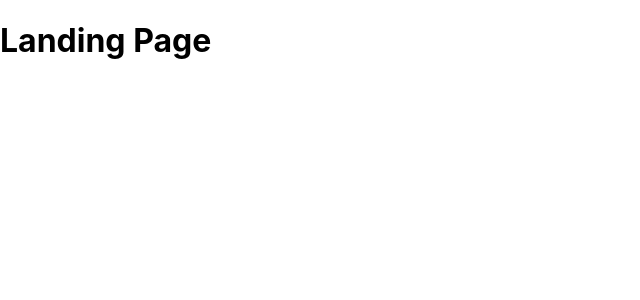
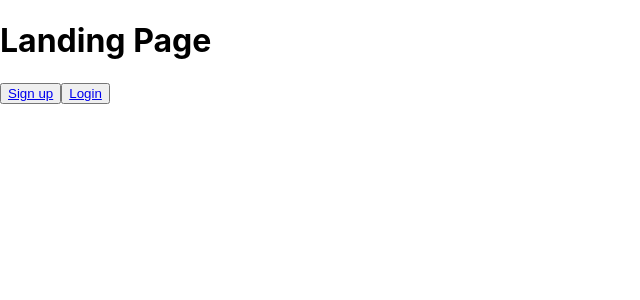
Before and after one commit to asiedusolo/LetXChat, a React (Create React App) app in the folder client/: page / in a window 1280 px wide. Shown: the top 300 px of the page, without its empty margins (0-640 px from the left). Built offline with nearby package versions, Linux system fonts and the light colour scheme.

Commit message:
adding sign up and login buttons to landing page

```diff
--- a/client/src/pages/landingPage/landingPage.js
+++ b/client/src/pages/landingPage/landingPage.js
@@ -1,12 +1,14 @@
-import React from 'react'
+import React from "react";
+import { Link } from 'react-router-dom'
 
 const LandingPage = () => {
-    return (
-        <div>
-            <h1>Landing Page</h1>
-        </div>
-    )
-}
+  return (
+    <div>
+      <h1>Landing Page</h1>
+      <button><Link to="/register">Sign up</Link></button>
+      <button><Link to="/login">Login</Link></button>
+    </div>
+  );
+};
 
-
-export default LandingPage
+export default LandingPage;
```
